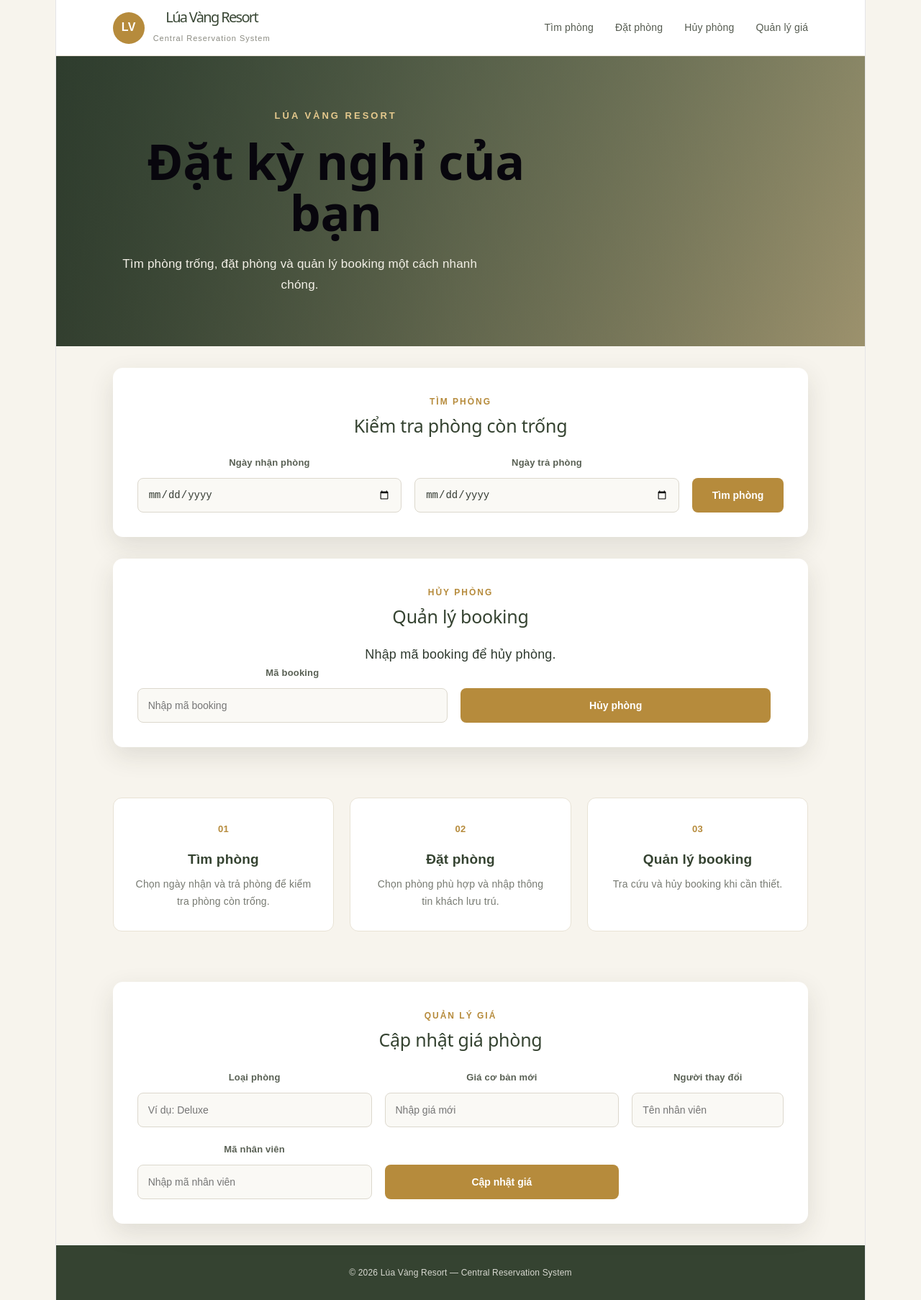
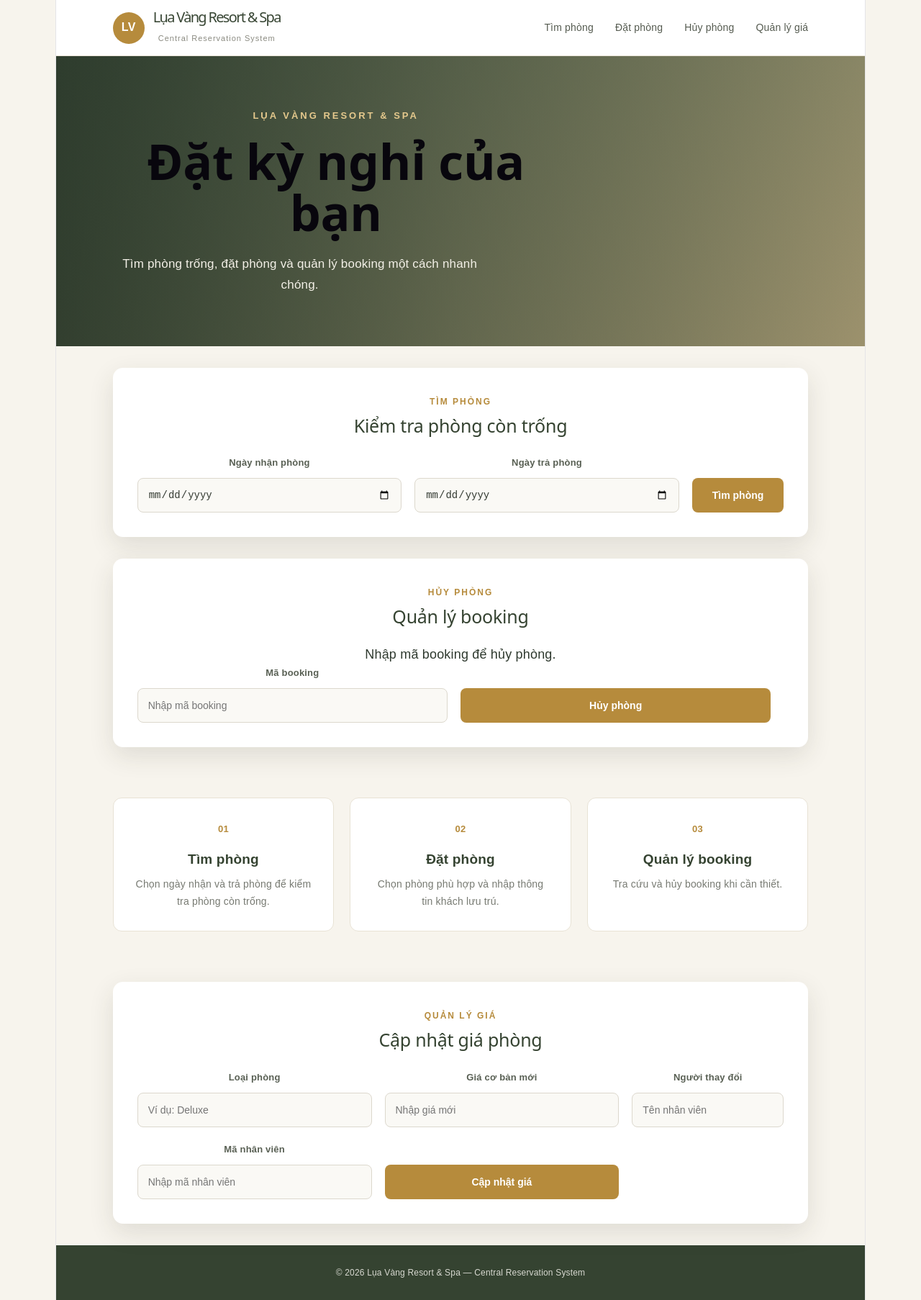
Before and after one commit to quynh-huongnguyen/lua-vang-frontend, a React (Vite) app: page / in a window 1280 px wide. Shown: the whole page at 72% size. Built offline with nearby package versions, Linux system fonts and the light colour scheme.

Commit message:
đổi tên

```diff
--- a/src/App.jsx
+++ b/src/App.jsx
@@ -199,7 +199,7 @@ phone: guestPhone,
         <div className="brand">
           <div className="brand-logo">LV</div>
           <div>
-            <h1>Lúa Vàng Resort</h1>
+            <h1>Lụa Vàng Resort & Spa</h1>
             <p>Central Reservation System</p>
           </div>
         </div>
@@ -215,7 +215,7 @@ phone: guestPhone,
       <main>
         <section className="hero">
           <div className="hero-content">
-            <p className="eyebrow">LÚA VÀNG RESORT</p>
+            <p className="eyebrow">LỤA VÀNG RESORT & SPA</p>
             <h2>Đặt kỳ nghỉ của bạn</h2>
             <p className="hero-text">
               Tìm phòng trống, đặt phòng và quản lý booking
@@ -535,7 +535,7 @@ Khách: {guestName}
       </main>
 
       <footer>
-        <p>© 2026 Lúa Vàng Resort — Central Reservation System</p>
+     <p>© 2026 Lụa Vàng Resort & Spa — Central Reservation System</p>
       </footer>
     </div>
   )
```
